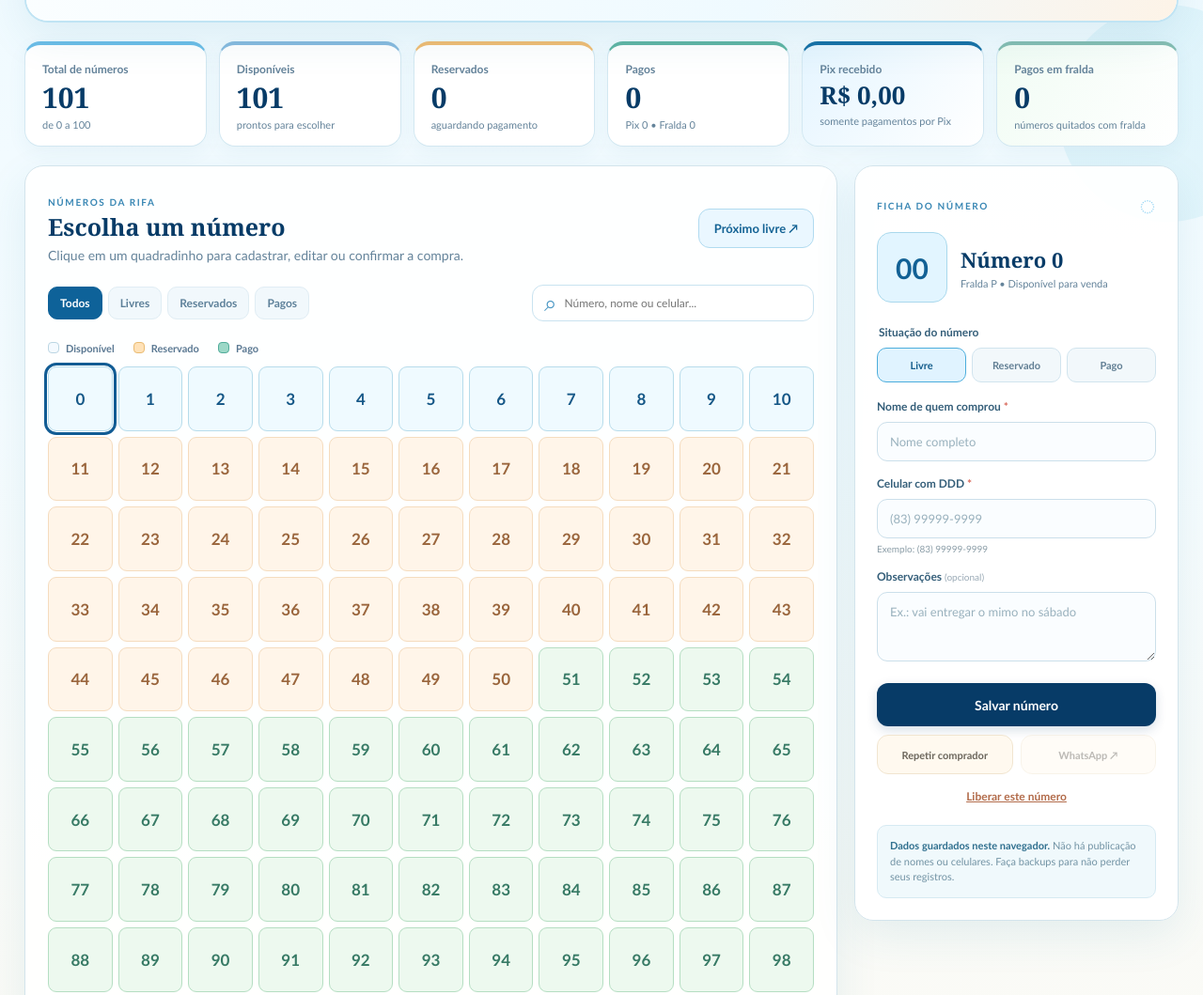
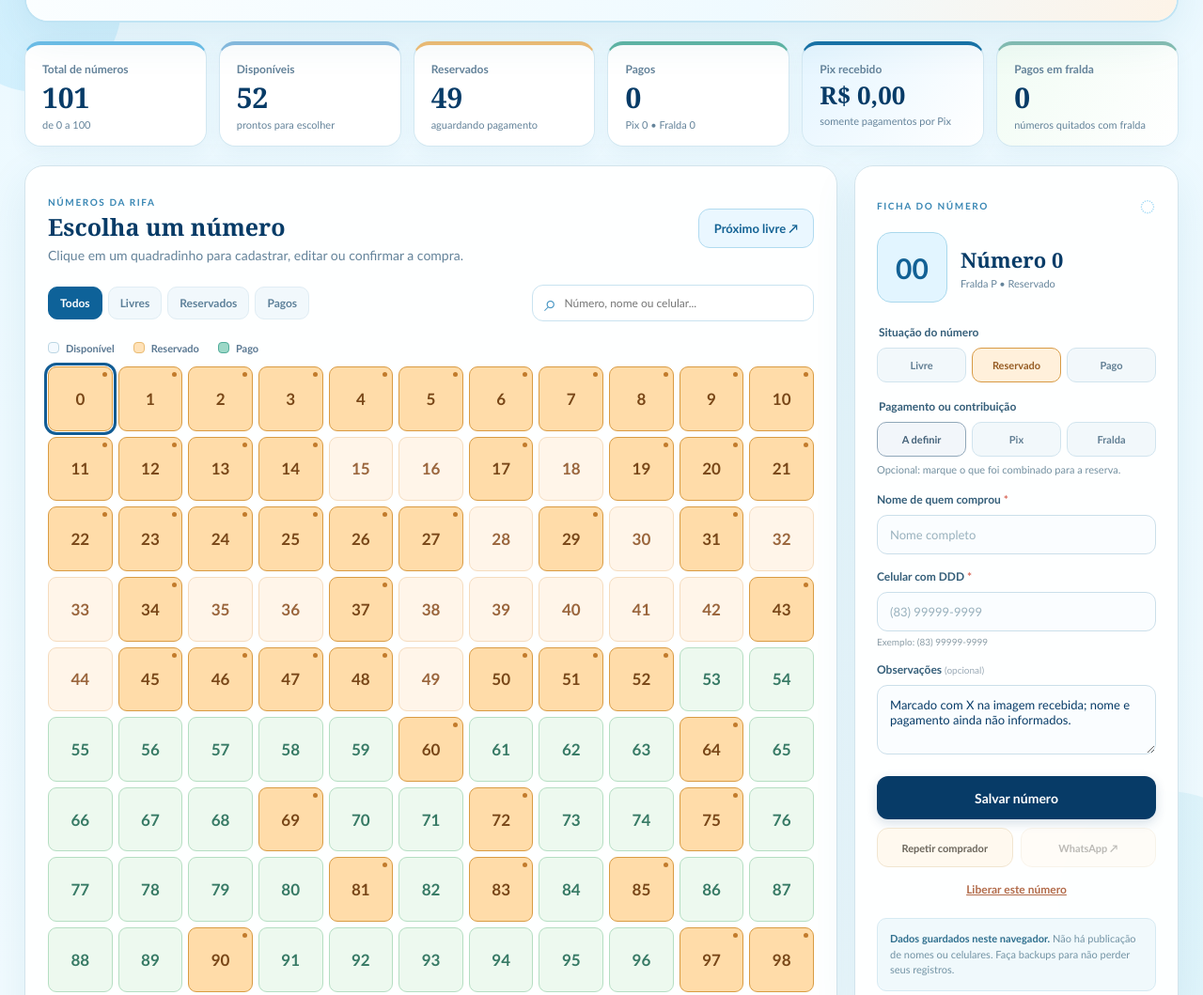
Before and after one commit to lohanrosha02-gif/rifa-isaac, a plain HTML site: page index.html in a window 1280 px wide. Shown: the part 658-1717 px from the top of the page at 94% size. Drawn offline with Linux system fonts and the light colour scheme.

Commit message:
Importar 49 números riscados da foto sem sobrescrever cadastros

```diff
--- a/index.html
+++ b/index.html
@@ -222,6 +222,26 @@
       state.records=clean;
     } catch(e){console.warn('Não foi possível acessar o armazenamento local.', e);state.storageOk=false;}
   }
+  // Importação inicial, uma única vez por navegador, das marcações da foto.
+  // Não altera cadastros já existentes nem considera reservas como pagamentos.
+  const IMAGE_MARKED_NUMBERS=[0,1,2,3,4,5,6,7,8,9,10,11,12,13,14,17,19,20,21,22,23,24,25,26,27,29,31,34,37,43,45,46,47,48,50,51,52,60,64,69,72,75,81,83,85,90,97,98,100];
+  const IMAGE_IMPORT_KEY='isaac-cha-rifa-foto-2026-11-17-importada-v1';
+  function importInitialImageMarks(){
+    try{
+      if(localStorage.getItem(IMAGE_IMPORT_KEY)==='1')return;
+      const now=new Date().toISOString();
+      let count=0;
+      for(const n of IMAGE_MARKED_NUMBERS){
+        if(state.records[n])continue;
+        state.records[n]={status:'reservado',name:'',phone:'',notes:'Marcado com X na imagem recebida; nome e pagamento ainda não informados.',paymentMethod:'',createdAt:now,updatedAt:now};
+        count++;
+      }
+      // Salvar os registros antes da marcação de importação.
+      saveStorage();
+      if(state.storageOk)localStorage.setItem(IMAGE_IMPORT_KEY,'1');
+      return count;
+    }catch(e){console.warn('Não foi possível importar a foto:',e);return 0;}
+  }
   function saveStorage(){
     try{localStorage.setItem(STORAGE_KEY,JSON.stringify({app:'cha-rifa-isaac',version:1,numbers:state.records,updatedAt:new Date().toISOString()}));state.storageOk=true;$('saveNotice').textContent='Salvo automaticamente neste navegador';}
     catch(e){state.storageOk=false;$('saveNotice').textContent='Atenção: navegador não salvou os dados';showToast('Não foi possível salvar. Exporte um backup agora.');}
@@ -440,7 +460,7 @@
     renderGrid();
   }
   function init(){
-    storageCheck();renderAll();
+    storageCheck();importInitialImageMarks();renderAll();
     $('numberGrid').addEventListener('click',ev=>{const btn=ev.target.closest('[data-number]');if(btn)selectNumber(Number(btn.dataset.number));});
     $('buyersBody').addEventListener('click',ev=>{const btn=ev.target.closest('[data-edit]');if(btn)selectNumber(Number(btn.dataset.edit));});
     document.querySelector('.filters').addEventListener('click',updateFilters);
```
